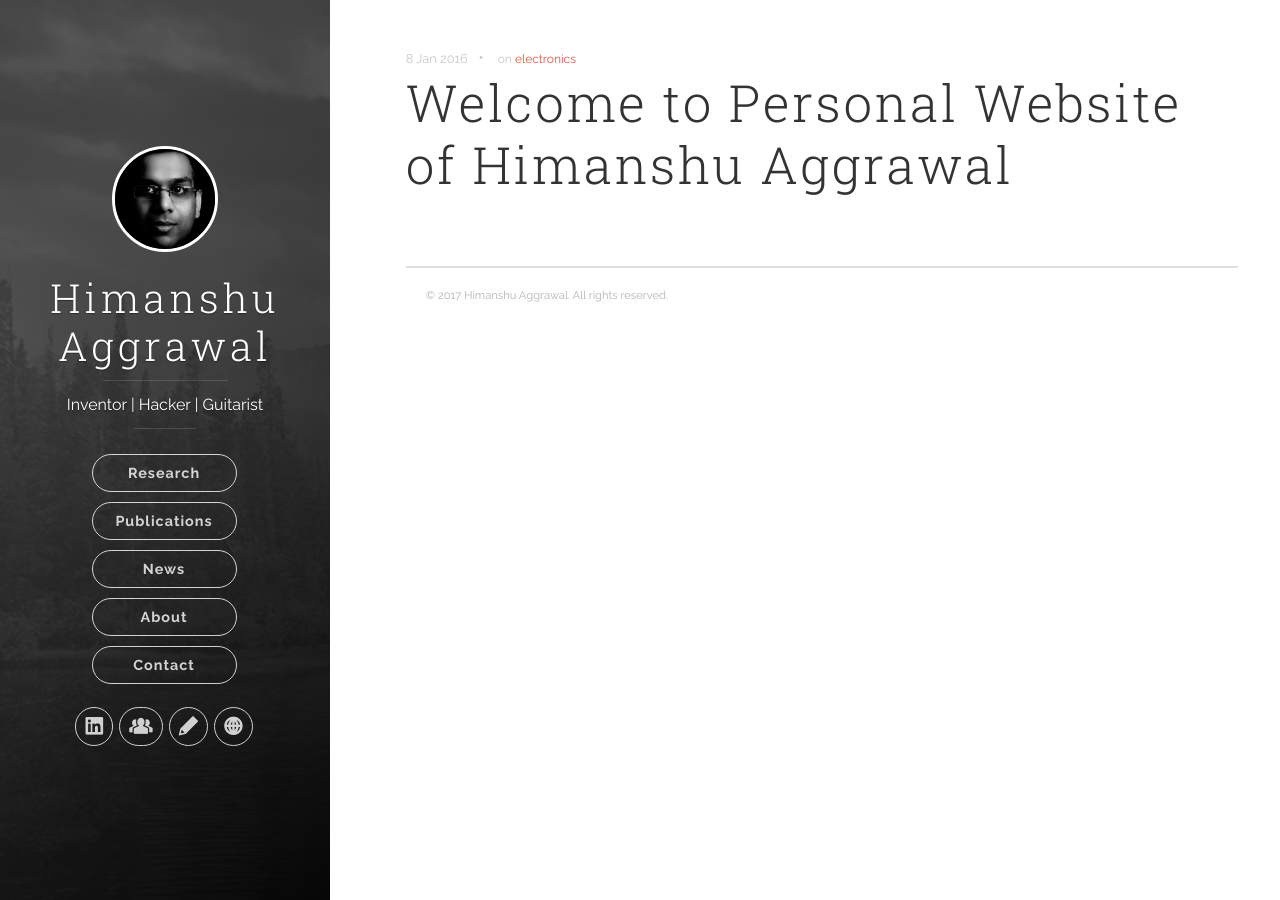
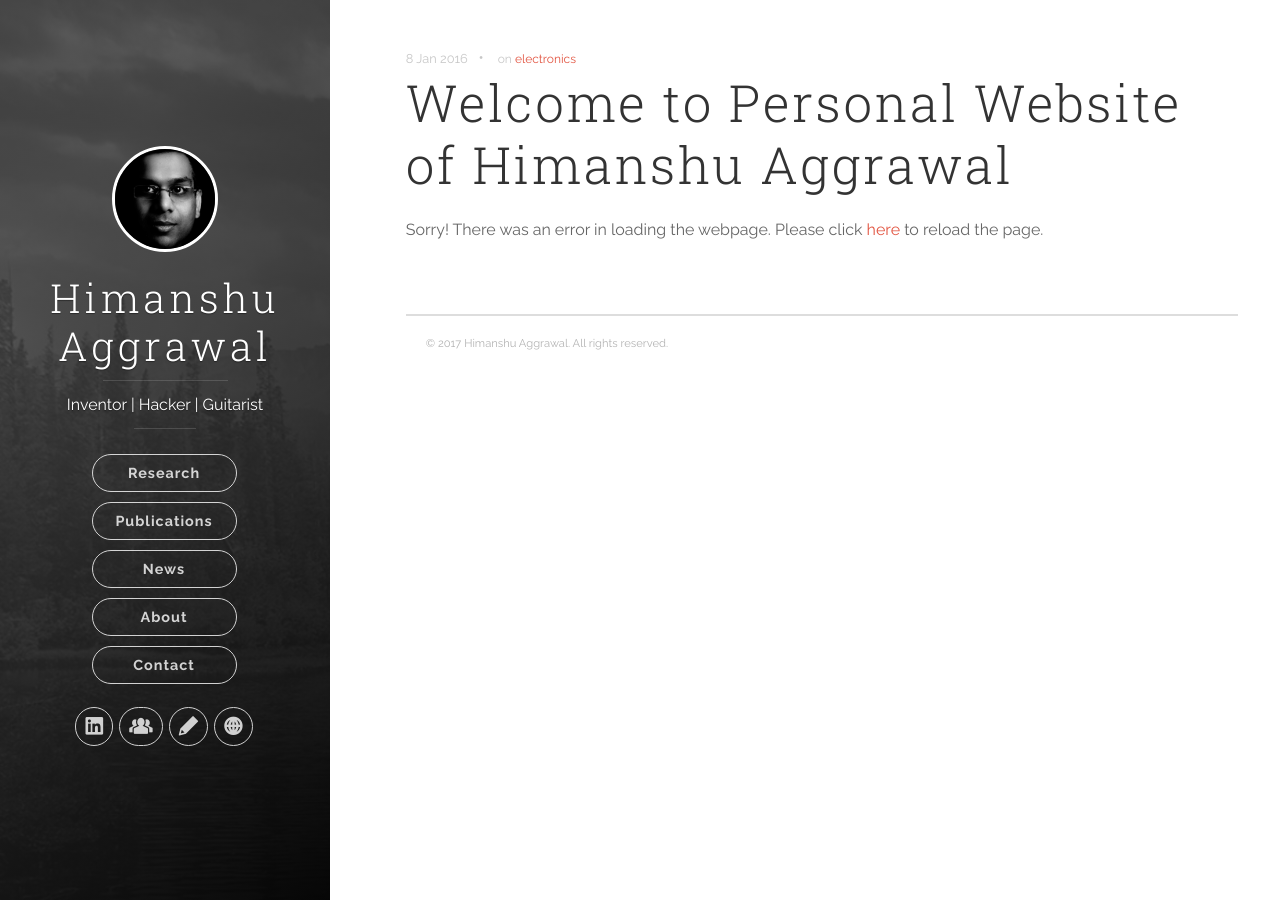
Before and after one commit to ahimanshu13/ahimanshu13.github.io, a Jekyll site: the page built from _posts/2016-01-08-welcome-to-personal-website-of-himanshu.markdown, in a window 1280 px wide. Built offline with Jekyll 4.4.1, drawn with Linux system fonts in a browser that asks for light colours; nearby versions of some CDN libraries.

Commit message:
Removed auto fwd to home, instead added a link

```diff
--- a/_posts/2016-01-08-welcome-to-personal-website-of-himanshu.markdown
+++ b/_posts/2016-01-08-welcome-to-personal-website-of-himanshu.markdown
@@ -8,8 +8,4 @@ tags:
 published: true
 ---
 
-<html>
-	<head>
- 		<meta http-equiv="Refresh" content="1;url=http://himanshua.com/">
- 	</head>
- </html>
+Sorry! There was an error in loading the webpage. Please click [here](http://himanshua.com/){:target="_top"} to reload the page.
```
